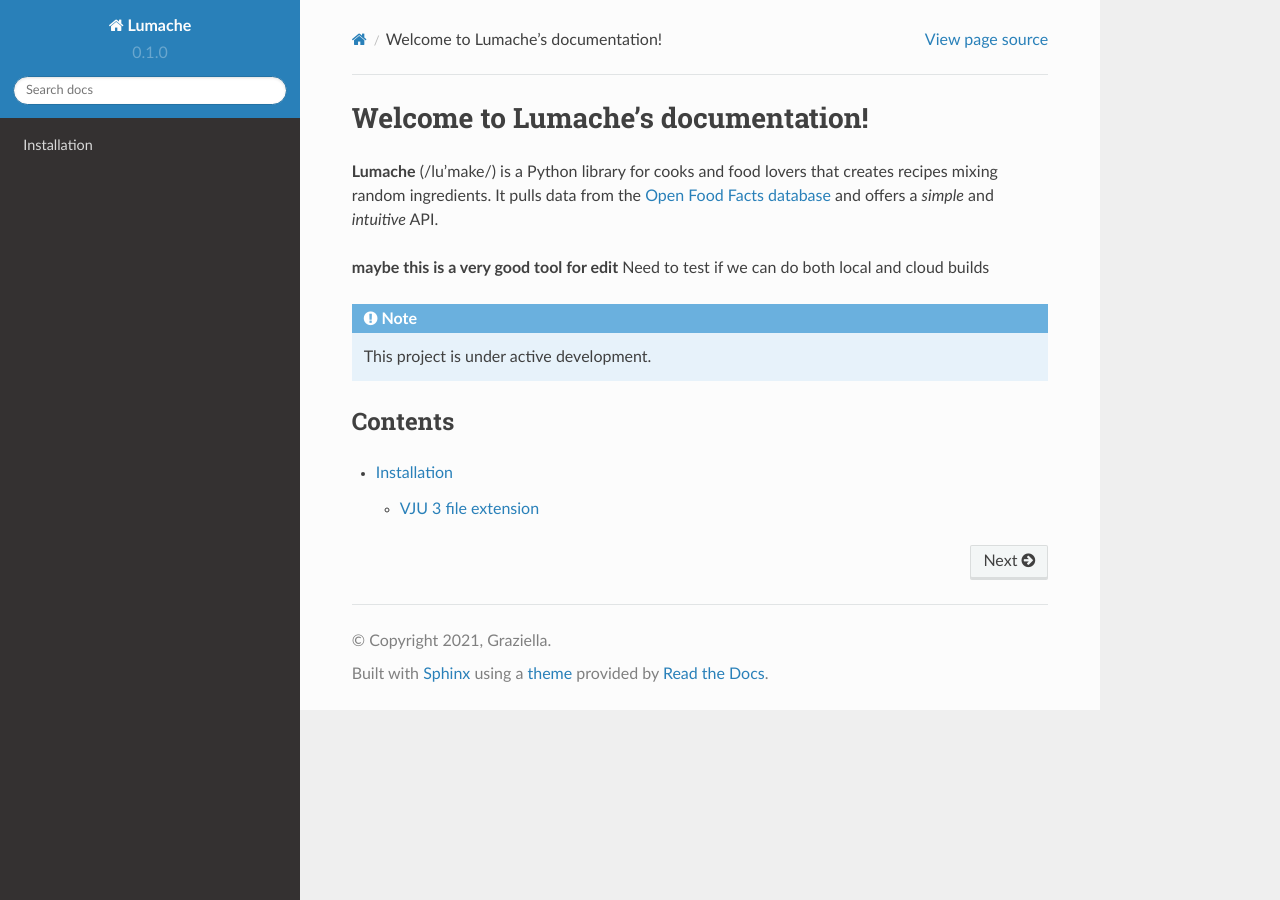
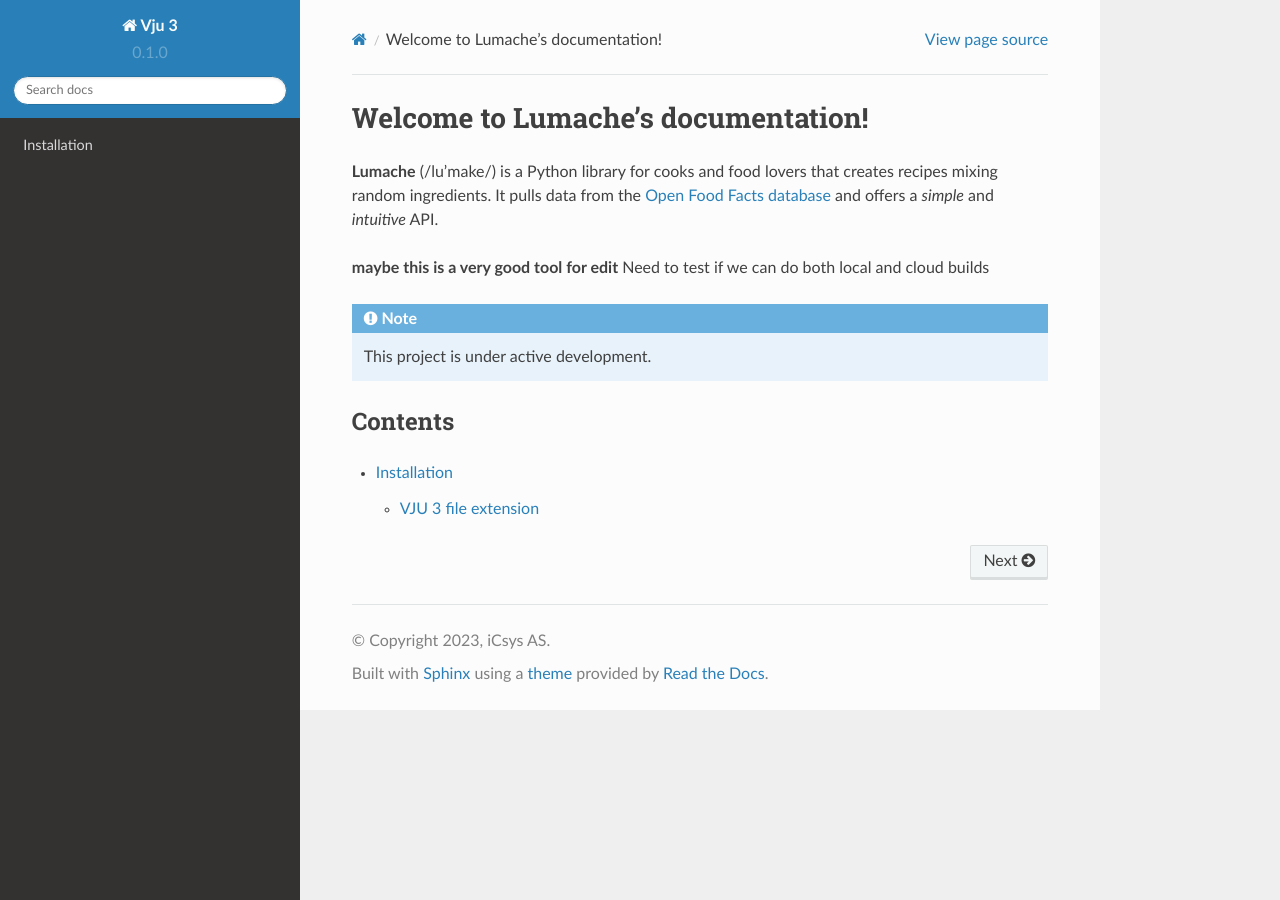
Before and after one commit to xsIceman/rtdTutorial, a Sphinx documentation site: the page built from docs/source/index.rst, in a window 1280 px wide. Built offline with Sphinx 7.4.7 and the Read the Docs theme 2.0.0, drawn with Linux system fonts in a browser that asks for light colours.

Commit message:
Updated project name

```diff
--- a/docs/source/conf.py
+++ b/docs/source/conf.py
@@ -2,9 +2,9 @@
 
 # -- Project information
 
-project = 'Lumache'
-copyright = '2021, Graziella'
-author = 'Graziella'
+project = 'Vju 3'
+copyright = '2023, iCsys AS'
+author = 'iCsys AS'
 
 release = '0.1'
 version = '0.1.0'
```
